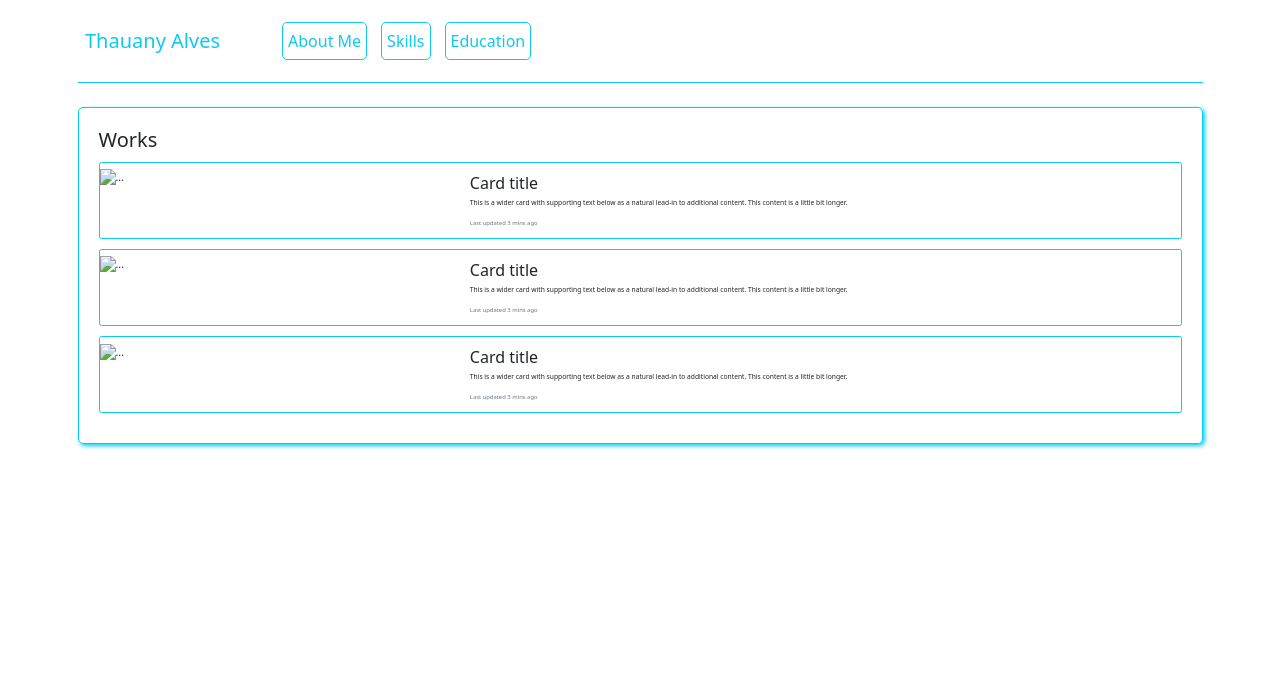
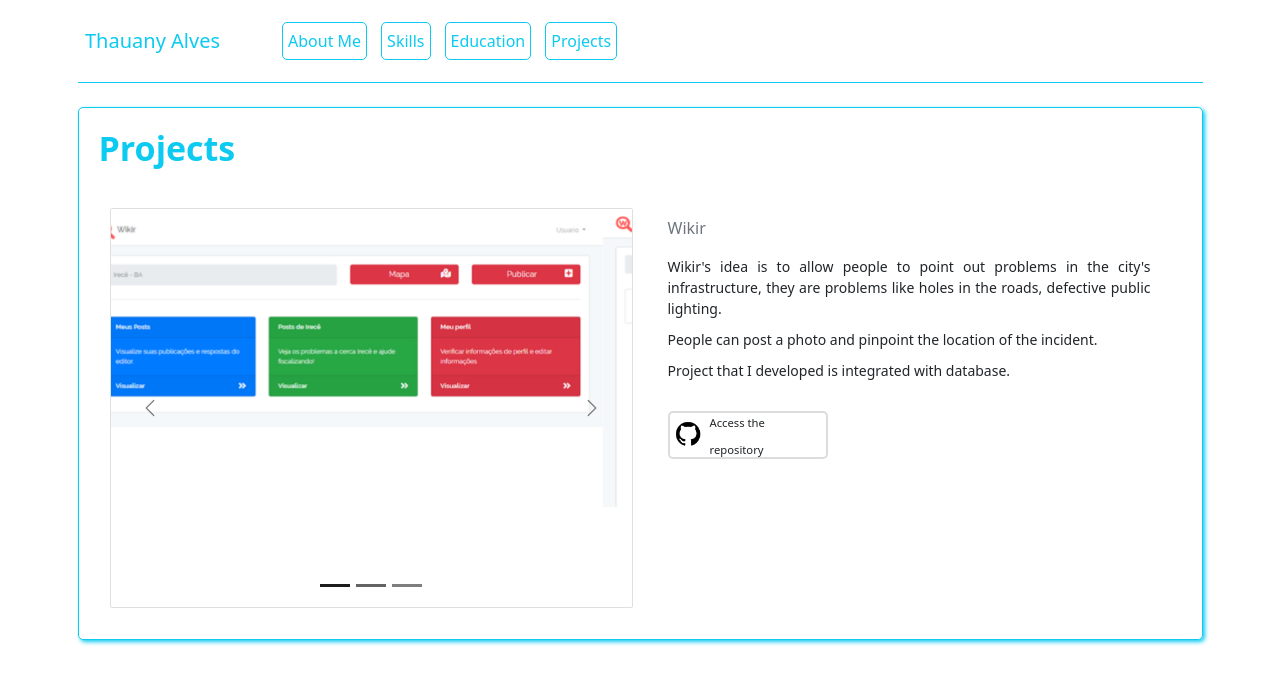
Before and after one commit to thauany-alves/portfolio, a plain HTML site: page works.html in a window 1280 px wide. Drawn offline with nearby package versions, Linux system fonts and the light colour scheme.

Commit message:
add projects page

```diff
--- a/styles/style.css
+++ b/styles/style.css
@@ -85,6 +85,7 @@ main{
 
 .contacts{
     padding: 18px;
+    margin-top: 40px;
 }
 
 #contacts .info-text{
@@ -140,16 +141,20 @@ h3{
 
 
 .card{
-    border-color: #0DCAF0;
     margin-top:10px ;
+    /* border: 1px solid #3C4DE6; */
+    /* box-shadow: 1px 1px 3px #3C4DE6; */
+}
 
-    /* box-shadow: 1px 1px 2px #0DCAF0; */
+.card-custom{
+    padding: 10px;
 }
 
 .card-header{
     font-size: 1.6rem;
-    color: white;
+    color: #0f0f0f;
     background-color: #0DCAF0;
+    opacity: 0.7;
 
     padding: 12px;
 }
@@ -170,12 +175,20 @@ h3{
 }
 
 .img-label span{
-    min-width: 112px;
+    min-width: 90px;
     /* background-color: red; */
     margin-left: 10px;
 
     font-size: 1.4rem;
     font-weight: 500;
+}
+
+.img-label span a{
+    font-size: 1.4rem;
+    font-weight: 500;
+    text-decoration: none;
+
+    color: #3c4de6;
 }
 
 .card-title{
@@ -203,13 +216,18 @@ h3{
     display: flex;
     flex-direction: row;
     align-items: center;
+    margin-right: 6px ;
+    /* border-bottom:1px solid #3c4de6; */
+
 }
 
 #contacts .img-label {
     width: 34px;
     height: 34px;
+}
 
-
+.contact-link{
+    text-decoration: none;
 }
 
 @media (max-width: 575.98px) {
@@ -247,6 +265,61 @@ h3{
     }
 }
 
+.carousel{
+    height: 50vh ;
+
+}
+
+.project-card{
+    /* border-color:gainsboro; */
+    /* border-width: 2px; */
+    margin-top:10px ;
+
+    border-color: transparent;
+
+    padding: 10px;
+}
+
+#project-description h6{
+    margin-bottom: 18px;
+}
+
+#project-description p{
+    font-size: 1.4rem;
+    text-align: justify;
+    font-weight: 500;
+}
+
+.card-link-repository{
+    padding: 4px;
+    margin-top: 30px;
+    border: 2px solid gainsboro;
+    border-radius: 5px;
+    width: 160px;
+}
+
+.img-label-repository{
+    display: flex;
+    flex-direction: row;
+    align-items: center;
+
+    width: 30px;
+    height: 36px;
+}
+
+.label-link{
+    min-width: 110px;
+    margin-left: 6px;
+    font-size: 1.8rem;
+    line-height: 2.4rem;
+    font-weight: 500;
+
+}
+
+
+
+
+
 @media (max-width: 767.98px) {
     #img-profile{
         text-align: center;
--- a/works.html
+++ b/works.html
@@ -19,63 +19,85 @@
               </button>
               <div class="collapse navbar-collapse" id="navbarNavAltMarkup">
                 <div class="navbar-nav">
-                  <a class="nav-link" aria-current="page" href="#">About Me</a>
-                  <a class="nav-link" href="#">Skills</a>
-                  <a class="nav-link active" href="#">Education</a>
-                  <!-- <a class="nav-link" href="#">Works</a> -->
+                  <a class="nav-link" aria-current="page" href="./index.html">About Me</a>
+                  <a class="nav-link" href="./skills.html">Skills</a>
+                  <a class="nav-link" href="./education.html">Education</a>
+                  <a class="nav-link active" href="./works.html">Projects</a>
                   <!-- <a class="nav-link" href="#">Contact</a> -->
                 </div>
               </div>
             </div>
         </nav>
 
-        <div class="container works">
-            <h2>Works</h2>
+        <div class="works">
+          <h3>Projects</h3>
 
-            <div class="card mb-3">
-                <div class="row g-0">
-                  <div class="col-md-4">
-                    <img src="..." alt="...">
-                  </div>
-                  <div class="col-md-8">
-                    <div class="card-body">
-                      <h5 class="card-title">Card title</h5>
-                      <p class="card-text">This is a wider card with supporting text below as a natural lead-in to additional content. This content is a little bit longer.</p>
-                      <p class="card-text"><small class="text-muted">Last updated 3 mins ago</small></p>
+          <div class="project-card card">
+          <div class="row">
+              <div class="col-12 col-md-6">
+                <div id="carouselProjects" class="carousel card carousel-dark slide" data-bs-ride="carousel">
+                  <ol class="carousel-indicators">
+                    <li data-bs-target="#carouselProjects" data-bs-slide-to="0" class="active"></li>
+                    <li data-bs-target="#carouselProjects" data-bs-slide-to="1"></li>
+                    <li data-bs-target="#carouselProjects" data-bs-slide-to="2"></li>
+                  </ol>
+                  <div class="carousel-inner">
+                    <div class="carousel-item active">
+                      <img src="./assets/image/initial-page.png" class="d-block w-100" alt="...">
+                    </div>
+                    <div class="carousel-item">
+                      <img src="./assets/image/posts-page.png" class="d-block w-100" alt="...">
+                    </div>
+                    <div class="carousel-item">
+                      <img src="./assets/image/map-page.png" class="d-block w-100" alt="...">
                     </div>
                   </div>
+                  <a class="carousel-control-prev" href="#carouselProjects" role="button" data-bs-slide="prev">
+                    <span class="carousel-control-prev-icon" aria-hidden="true"></span>
+                    <span class="visually-hidden">Previous</span>
+                  </a>
+                  <a class="carousel-control-next" href="#carouselProjects" role="button" data-bs-slide="next">
+                    <span class="carousel-control-next-icon" aria-hidden="true"></span>
+                    <span class="visually-hidden">Next</span>
+                  </a>
                 </div>
-            </div>
-            <div class="card mb-3">
-                <div class="row g-0">
-                  <div class="col-md-4">
-                    <img src="..." alt="...">
-                  </div>
-                  <div class="col-md-8">
-                    <div class="card-body">
-                      <h5 class="card-title">Card title</h5>
-                      <p class="card-text">This is a wider card with supporting text below as a natural lead-in to additional content. This content is a little bit longer.</p>
-                      <p class="card-text"><small class="text-muted">Last updated 3 mins ago</small></p>
+              </div>
+
+              <div class="col-md-6">
+                <div class=" card-custom">
+                  <div id="project-description" class="card-body">
+                    <h6 class="card-title text-muted">Wikir</h6>
+                    <p class="card-text">
+                      Wikir's idea is to allow people to point out problems in the city's infrastructure,
+                      they are problems like holes in the roads, defective public lighting.
+                    </p>
+
+                    <p class="card-text">
+                      People can post a photo and pinpoint the location of the incident.
+                    </p>
+
+                    <p class="card-text">
+                      Project that I developed is integrated with database.
+                    </p>
+                    <div class="card-link-repository">
+                      <div class="img-label-repository">
+                        <img class="img-fluid" src="./assets/image/github.png">
+                        <span class="label-link">
+                          <a>Access the repository</a>
+                        </span>
+                      </div>
                     </div>
+
                   </div>
                 </div>
+              </div>
             </div>
+          </div>
 
-            <div class="card mb-3">
-                <div class="row g-0">
-                  <div class="col-md-4">
-                    <img src="..." alt="...">
-                  </div>
-                  <div class="col-md-8">
-                    <div class="card-body">
-                      <h5 class="card-title">Card title</h5>
-                      <p class="card-text">This is a wider card with supporting text below as a natural lead-in to additional content. This content is a little bit longer.</p>
-                      <p class="card-text"><small class="text-muted">Last updated 3 mins ago</small></p>
-                    </div>
-                  </div>
-                </div>
-            </div>
         </div>
+
+
+
     </div>
 
     <script src="https://cdn.jsdelivr.net/npm/bootstrap@5.0.0-beta1/dist/js/bootstrap.bundle.min.js" integrity="sha384-ygbV9kiqUc6oa4msXn9868pTtWMgiQaeYH7/t7LECLbyPA2x65Kgf80OJFdroafW" crossorigin="anonymous"></script>
```
Also changed, not shown: assets/image/initial-page.png (added), assets/image/map-page.png (added), assets/image/posts-page.png (added).
